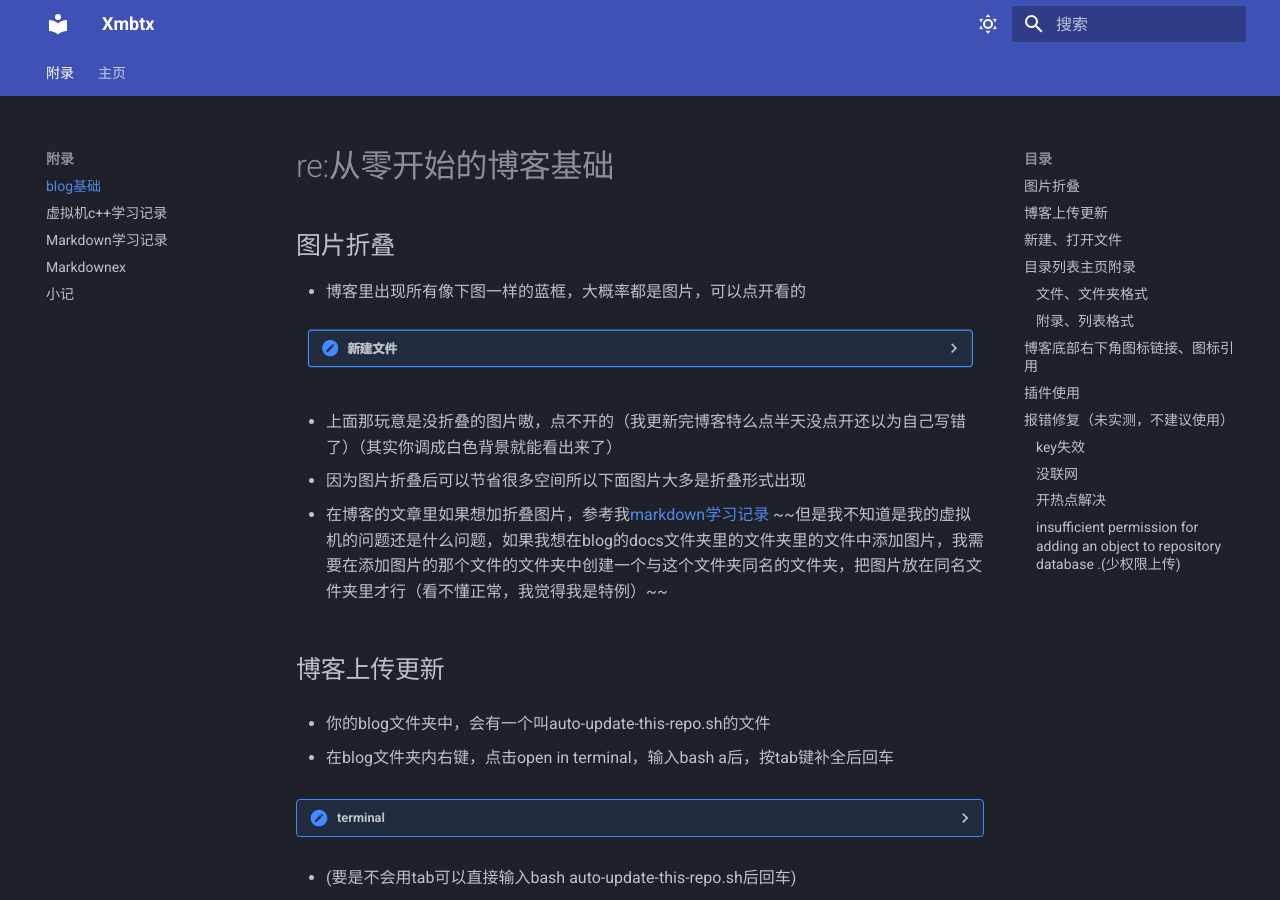
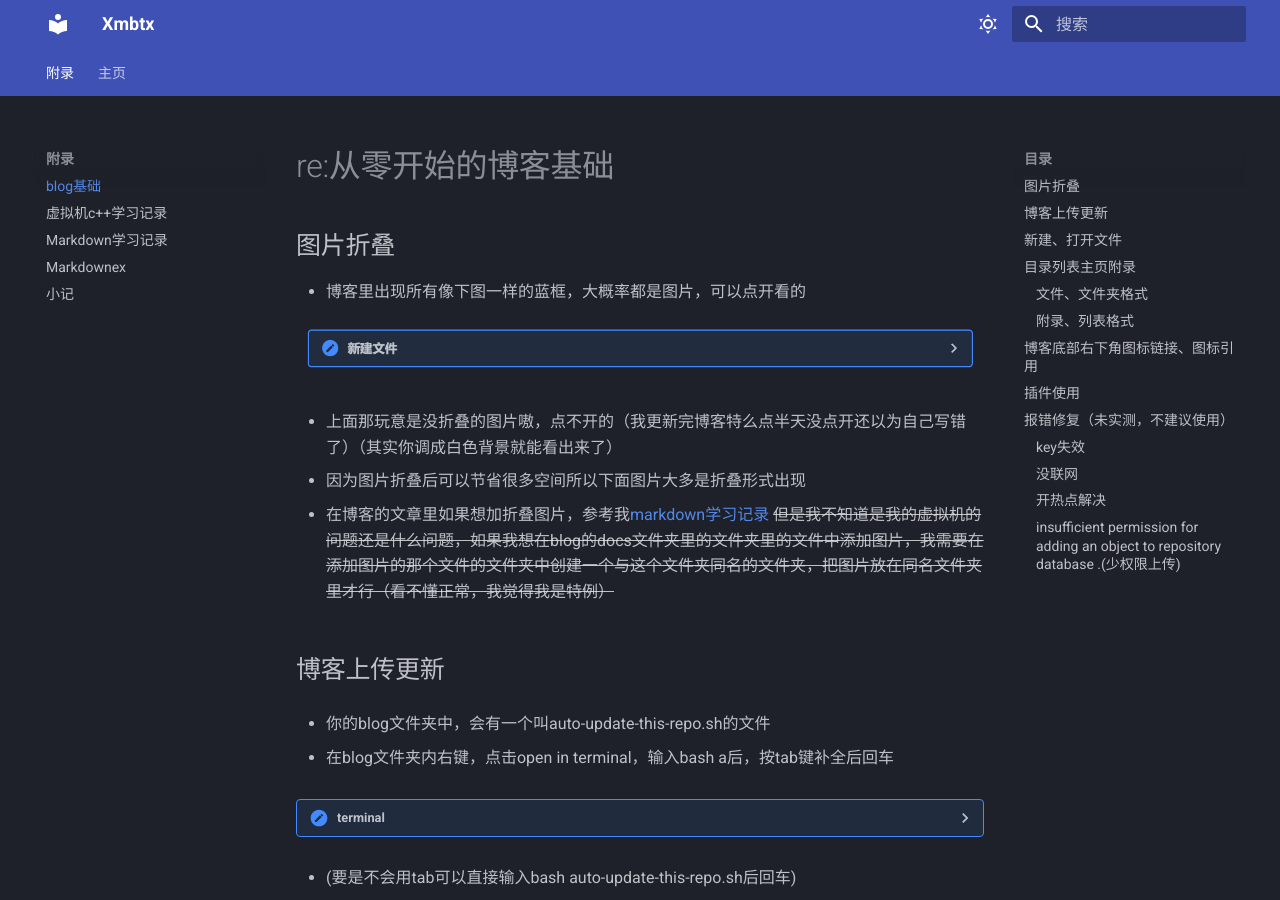
Before and after one commit to Xmbtx/xmbtx-blog, an MkDocs documentation site: the page built from docs/blog/blog.md, in a window 1280 px wide and 900 px high. Built offline with MkDocs 1.6.1 and Material for MkDocs 9.7.7, drawn with Linux system fonts in a browser that asks for light colours.

Commit message:
2023-11-17_20:37:00 update

```diff
--- a/mkdocs.yml
+++ b/mkdocs.yml
@@ -46,6 +46,11 @@
   - pymdownx.emoji: # 表情图标拓展
       emoji_index: !!python/name:material.extensions.emoji.twemoji # 表情图标拓展
       emoji_generator: !!python/name:material.extensions.emoji.to_svg # 表情图标拓展
+  - pymdownx.critic # 格式
+  - pymdownx.caret # 格式
+  - pymdownx.keys # 格式
+  - pymdownx.mark # 格式
+  - pymdownx.tilde # 格式
 
 edit_uri: edit/main/docs
 
```
